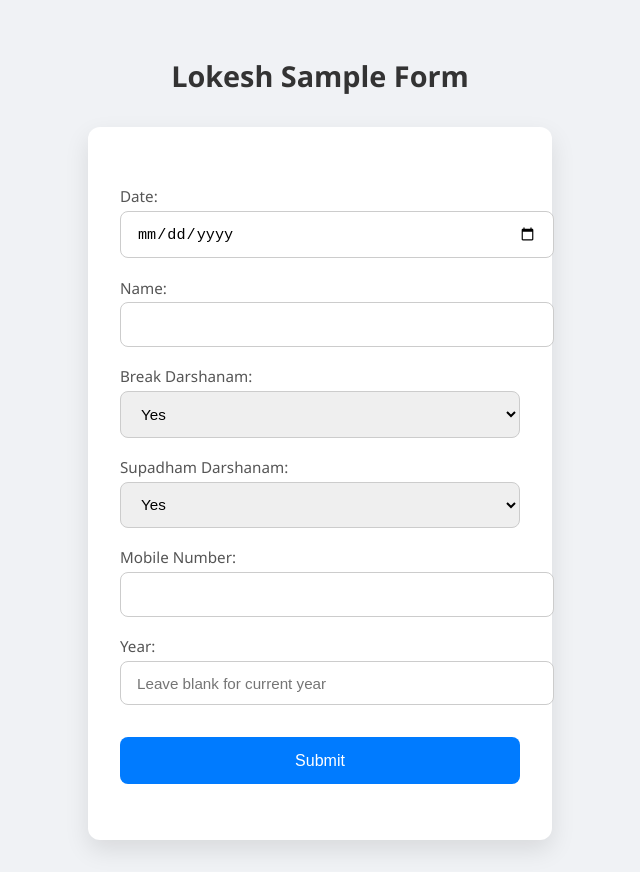
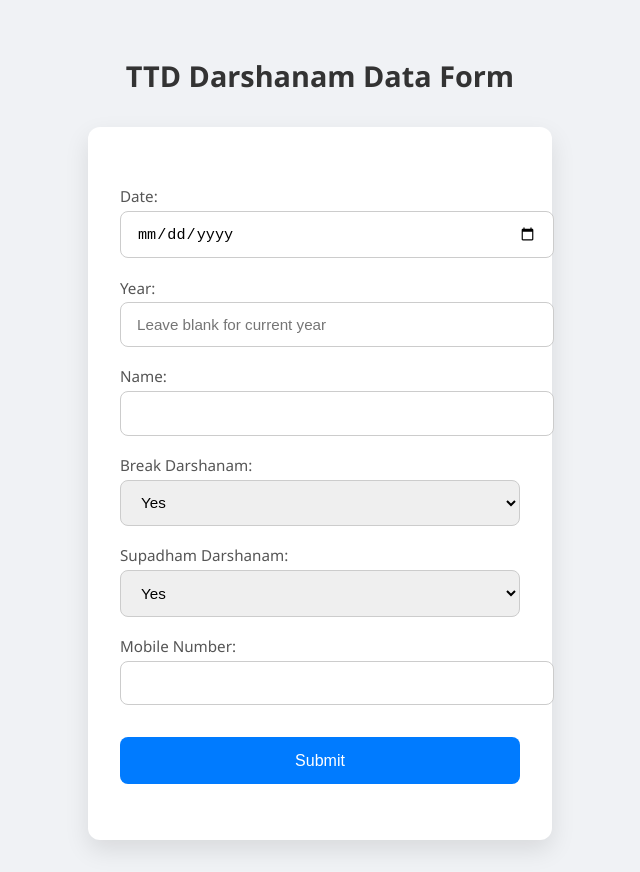
Before and after one commit to sai1505/TTD_Darshanam, a plain HTML site: page index.html in a window 1280 px wide. Shown: the whole page, without its empty margins (320-960 px from the left). Drawn offline with Linux system fonts and the light colour scheme.

Commit message:
Small Web Page Regarding TTD Data Collection.

```diff
--- a/index.html
+++ b/index.html
@@ -123,11 +123,15 @@
 
 <body>
 
-    <h2>Lokesh Sample Form</h2>
+    <h2>TTD Darshanam Data Form</h2>
 
     <form id="lokeshForm">
         <label>Date:
             <input type="date" id="date" name="date" required>
+        </label>
+
+        <label>Year:
+            <input type="number" id="year" name="year" value="" placeholder="Leave blank for current year">
         </label>
 
         <label>Name:
@@ -150,10 +154,6 @@
 
         <label>Mobile Number:
             <input type="tel" id="mobile" name="mobileNumber" required>
-        </label>
-
-        <label>Year:
-            <input type="number" id="year" name="year" value="" placeholder="Leave blank for current year">
         </label>
 
         <button type="submit">Submit</button>
```
